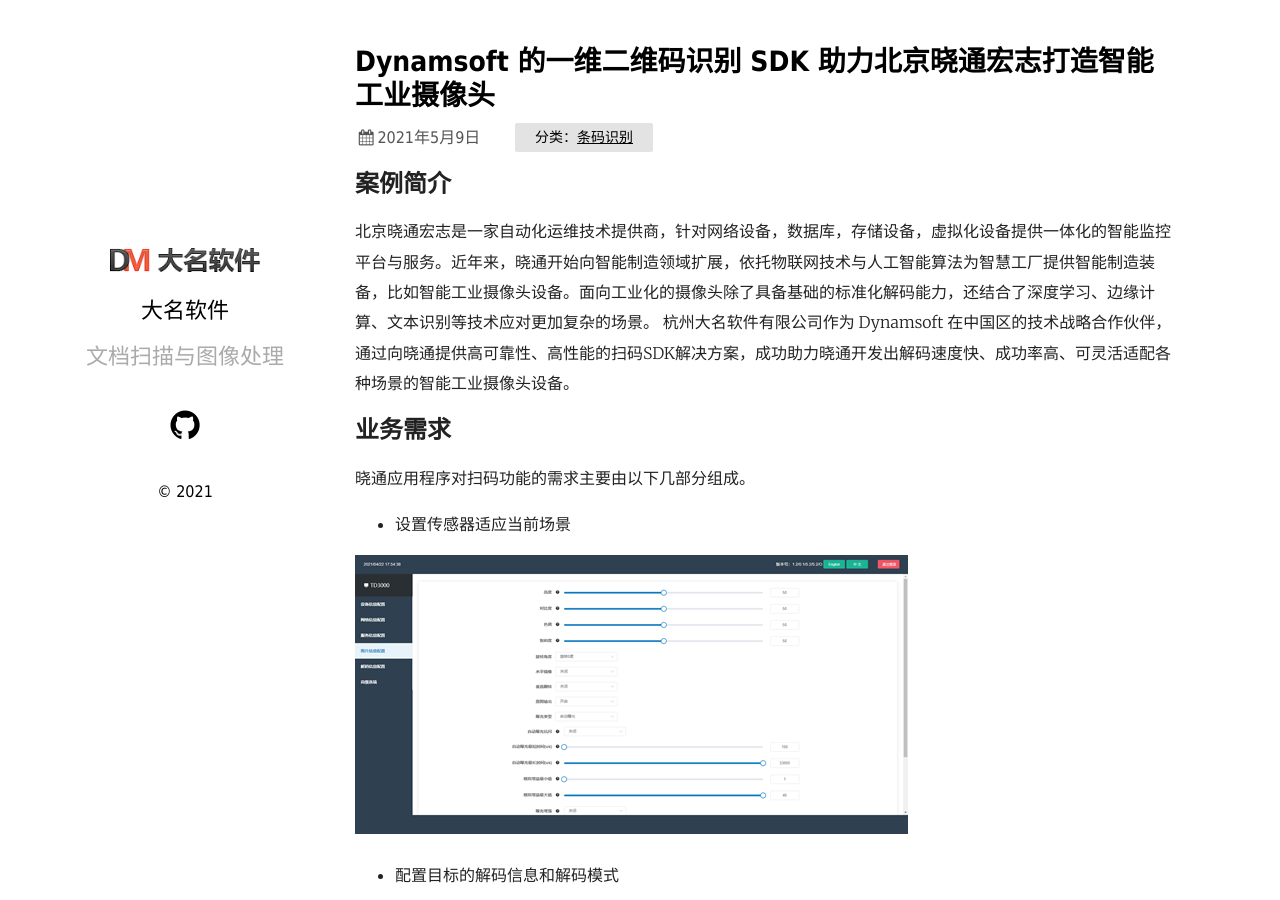
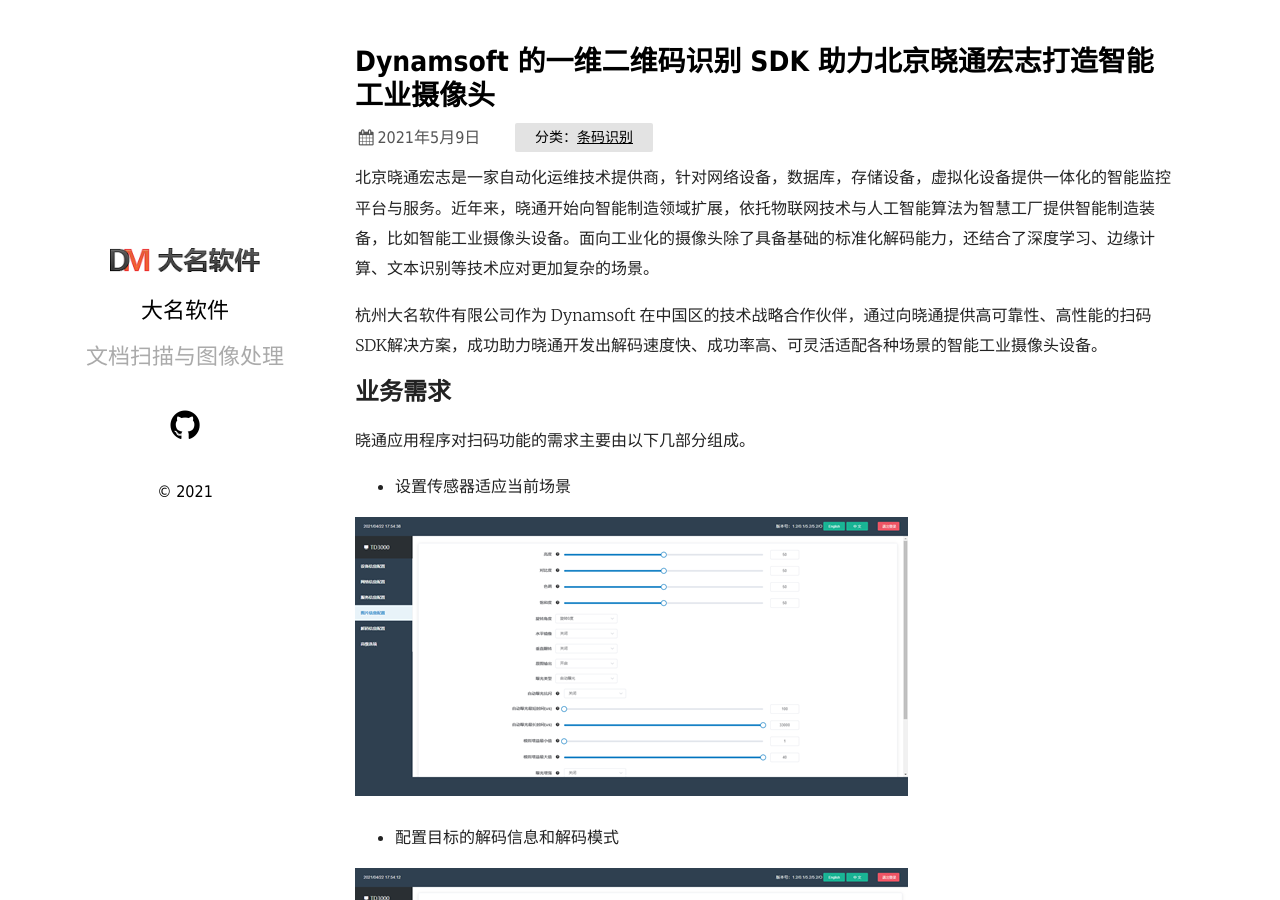
Before and after one commit to damingsoft/damingsoft.github.io, a Jekyll site: the page built from _posts/2021-05-10-Dynamsoft-Beijing-XiaoTong.md, in a window 1280 px wide and 900 px high. Built offline with Jekyll 4.4.1, drawn with Linux system fonts in a browser that asks for light colours.

Commit message:
Update 2021-05-10-Dynamsoft-Beijing-XiaoTong.md

```diff
--- a/_posts/2021-05-10-Dynamsoft-Beijing-XiaoTong.md
+++ b/_posts/2021-05-10-Dynamsoft-Beijing-XiaoTong.md
@@ -5,8 +5,8 @@ date:   2021-05-09 09:57:36 +0530
 categories: 条码识别
 ---
 
-## 案例简介
 北京晓通宏志是一家自动化运维技术提供商，针对网络设备，数据库，存储设备，虚拟化设备提供一体化的智能监控平台与服务。近年来，晓通开始向智能制造领域扩展，依托物联网技术与人工智能算法为智慧工厂提供智能制造装备，比如智能工业摄像头设备。面向工业化的摄像头除了具备基础的标准化解码能力，还结合了深度学习、边缘计算、文本识别等技术应对更加复杂的场景。
+
 杭州大名软件有限公司作为 Dynamsoft 在中国区的技术战略合作伙伴，通过向晓通提供高可靠性、高性能的扫码SDK解决方案，成功助力晓通开发出解码速度快、成功率高、可灵活适配各种场景的智能工业摄像头设备。
 
 ## 业务需求
```
